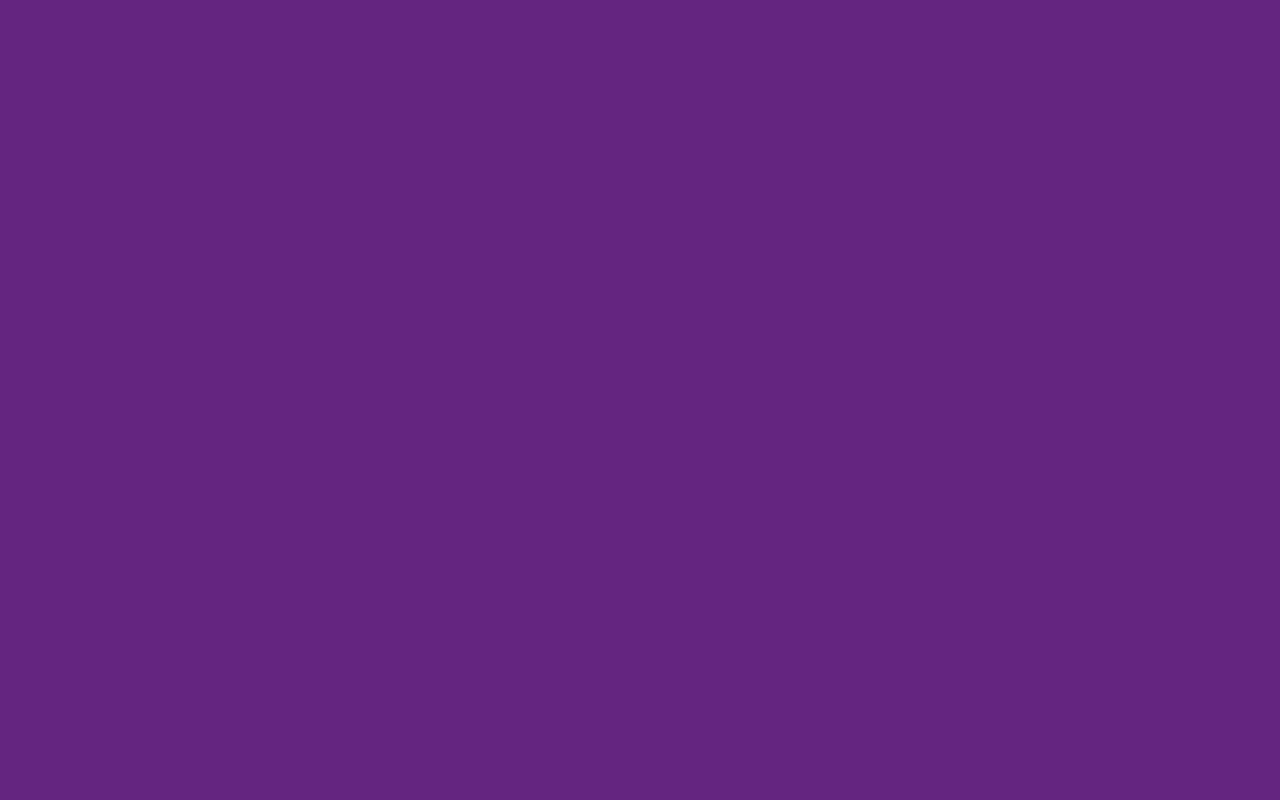
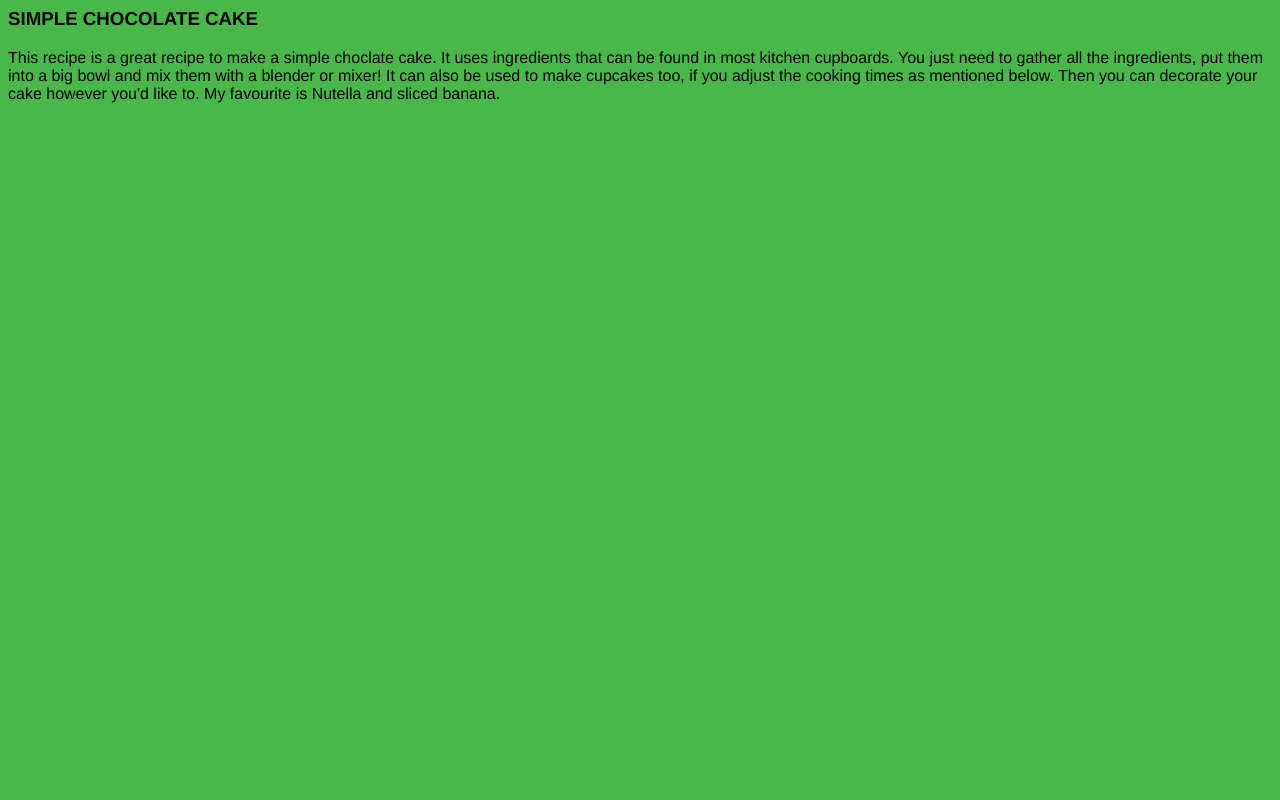
Before and after one commit to gkupdx/Web-Dev-Primer, a plain HTML site: page sweetscroll.html in a window 1280 px wide. Shown: the top 800 px of the page. Drawn offline with Linux system fonts and the light colour scheme.

Commit message:
Updated style.css
Removed cake recipe CSS to see if that fixes the errors.

```diff
--- a/style.css
+++ b/style.css
@@ -111,43 +111,3 @@ body {
         width: 400px;
     }
 }
-
-/* Cake recipe CSS begins here */
-body, html {
-  height: 100%;
-  margin: 0;
-  font: 400 15px/1.8 "Lato", sans-serif;
-  color: White;
-}
-
-.cd-logo, .kitchen-equipment {
-  position: relative;
-  background-position: center;
-  background-repeat: no-repeat;
-  background-color: #642580;
-  background-size: cover;
-  min-height: 100%;
-}
-
-.cd-logo {
-  background-image: url("CoderDojo.png");
-  min-height: 100%;
-  background-size: auto;
-}
-
-h3 {
-  letter-spacing: 5px;
-  text-transform: uppercase;
-  font: 20px "Lato", sans-serif;
-  color: white;
-  text-align:center
-}
-
-.textSection {
-  background-color:#642580;
-  padding:50px 80px;
-}
-
-.kitchen-equipment {
-  background-image: url("utensils.JPG");
-}
```
